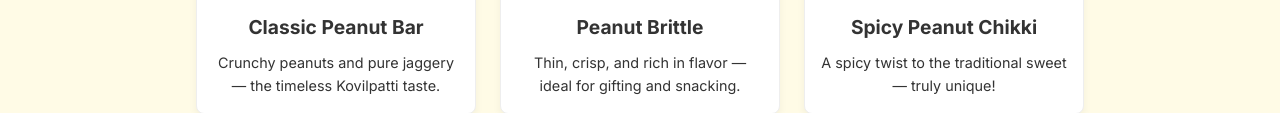
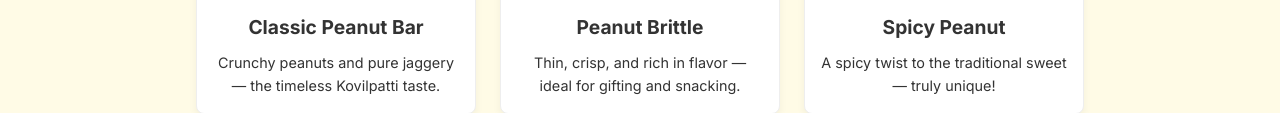
Before and after one commit to nikulrbhavsar/kadalai-krunch, a plain HTML site: page index.html in a window 1280 px wide. Shown: the part 419-532 px from the top of the page. Drawn offline with Linux system fonts and the light colour scheme.

Commit message:
text update

```diff
--- a/index.html
+++ b/index.html
@@ -30,7 +30,7 @@
       </div>
       <div class="product">
         <img src="Spicy Peanut.jpg" alt="Spicy Peanut Chikki">
-        <h3>Spicy Peanut Chikki</h3>
+        <h3>Spicy Peanut</h3>
         <p>A spicy twist to the traditional sweet — truly unique!</p>
       </div>
     </div>
```
